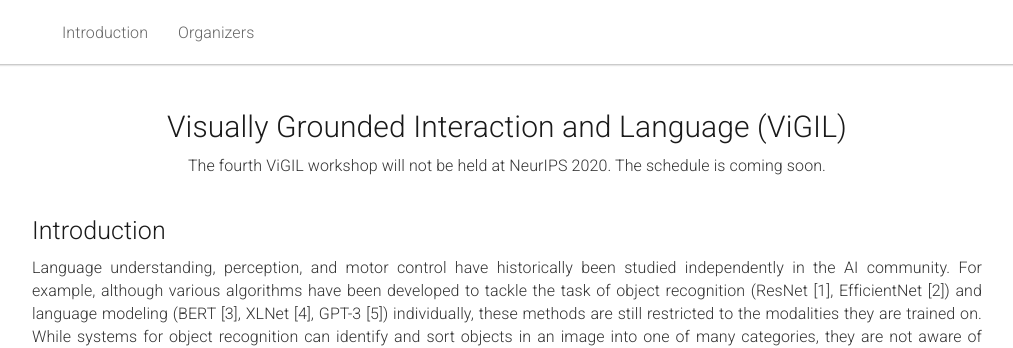
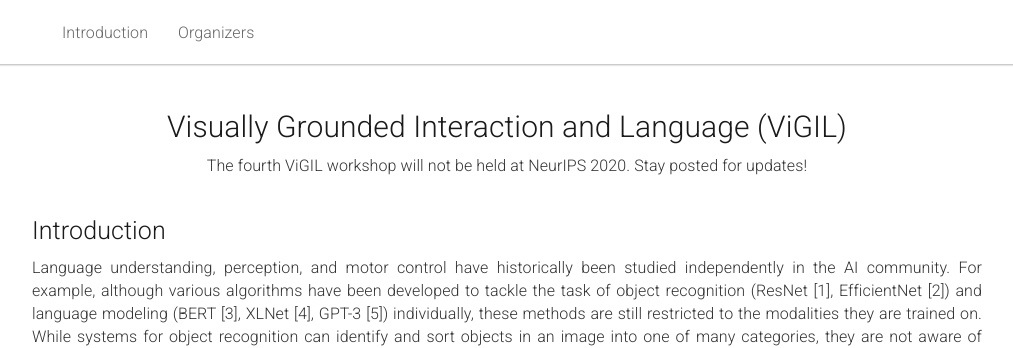
Before and after one commit to vigilworkshop/vigilworkshop.github.io, a Jekyll site: the page built from _pages/home.md, in a window 1280 px wide and 900 px high. Shown: the top 348 px of the window, without its empty margins (133-1146 px from the left). Built offline with Jekyll 4.4.1, drawn with Linux system fonts in a browser that asks for light colours.

Commit message:
Update home.md

```diff
--- a/_pages/home.md
+++ b/_pages/home.md
@@ -13,7 +13,7 @@ acknowledgements: ""
 <div class="row">
   <div class="col-xs-12">
     <center><h1>Visually Grounded Interaction and Language (ViGIL)</h1></center>
-    <center>The fourth ViGIL workshop will not be held at NeurIPS 2020. The schedule is coming soon.</center>
+    <center>The fourth ViGIL workshop will not be held at NeurIPS 2020. Stay posted for updates!</center>
   </div>
 </div>
 
```
